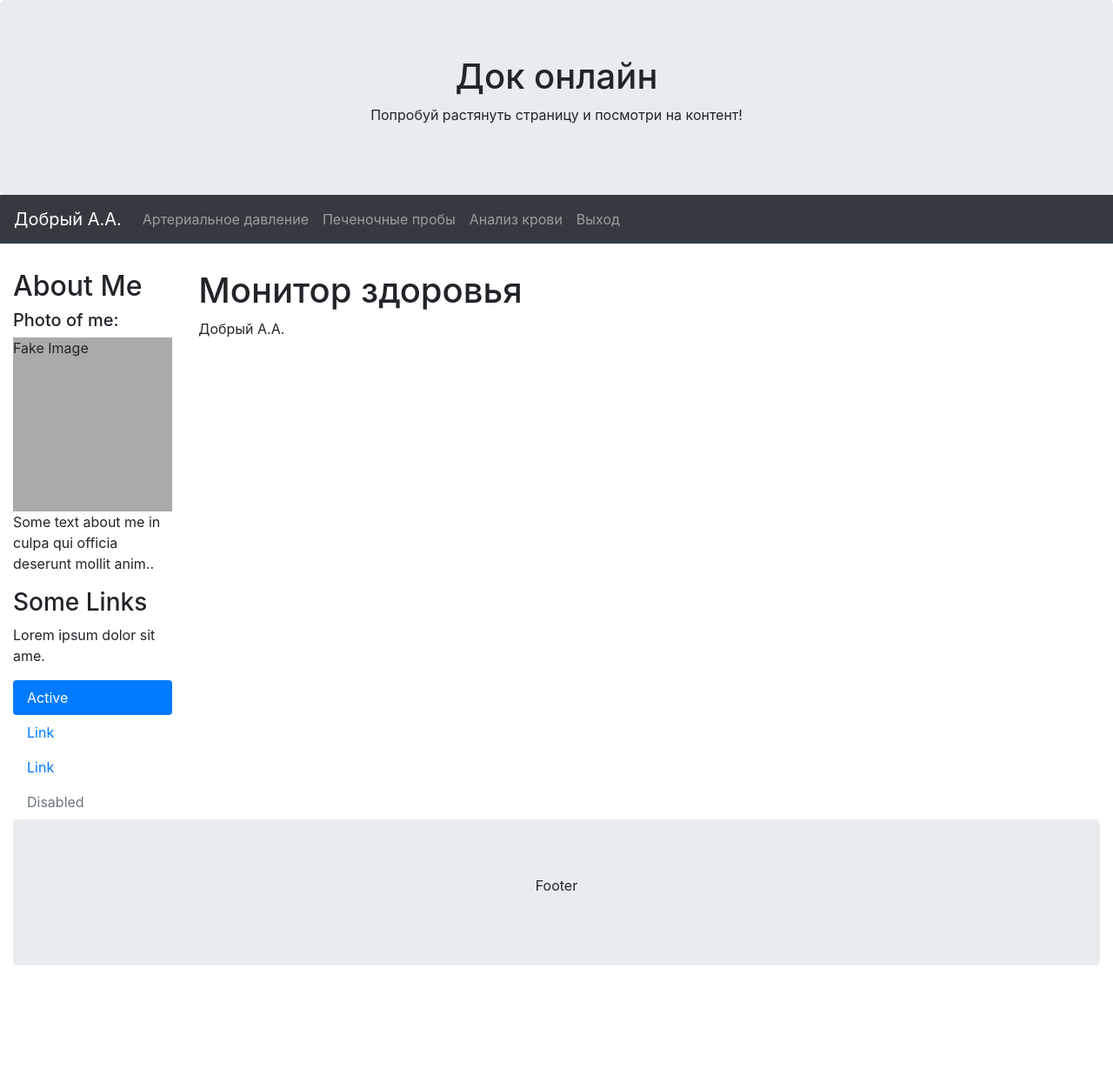
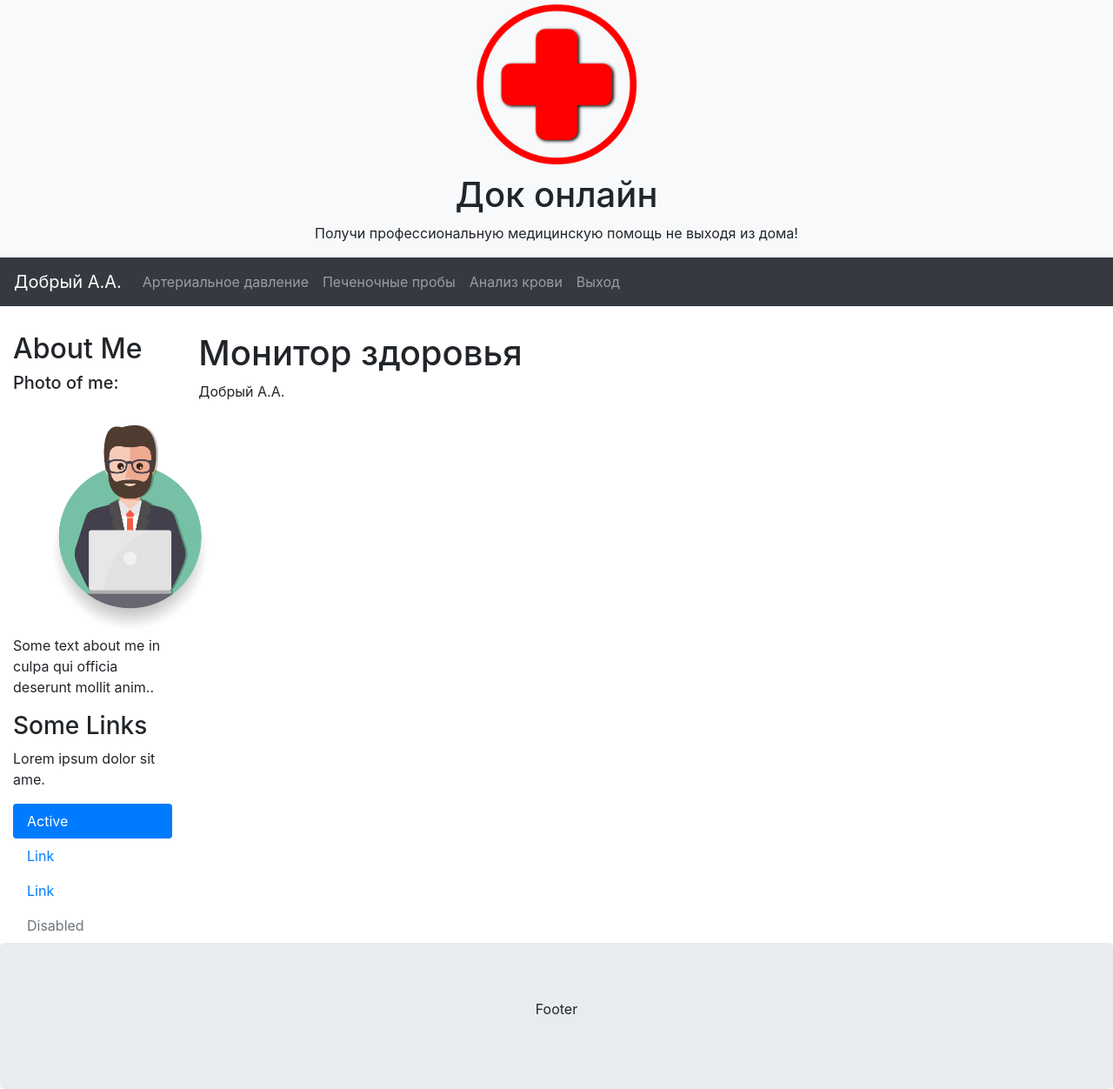
Before and after one commit to obver170/health, a Django app: page /monitor/ in a window 1280 px wide. Shown: the whole page at 87% size. Before the commit the page ends 1110 px from the top, so only its background shows below. Run offline with Django 3.2, Linux system fonts and the light colour scheme; a user stored in the database is signed in; data comes from the database, SQL or seed files in the repository; both versions use the stored data as it was after the commit; some libraries are stand-ins or nearby versions.

Commit message:
Дизайн шапки

```diff
--- a/account/models.py
+++ b/account/models.py
@@ -16,6 +16,7 @@ class Person(models.Model):
     number = models.CharField(max_length=12, verbose_name="Номер телефона")
     sex = models.CharField(max_length=7, choices=SEX_LIST, verbose_name="Пол")
     dob = models.DateField(verbose_name="Дата рождения")
+    photo = models.ImageField(upload_to='users/%Y/%m/%d', blank=True)
 
     user = models.OneToOneField(settings.AUTH_USER_MODEL, on_delete=models.CASCADE)
 
--- a/health/settings.py
+++ b/health/settings.py
@@ -125,3 +125,6 @@ STATIC_URL = '/static/'
 LOGIN_URL = 'account:login'
 LOGOUT_REDIRECT_URL = 'account:login'
 LOGIN_REDIRECT_URL = 'monitor:index'
+
+MEDIA_URL = '/media/'
+MEDIA_ROOT = os.path.join(BASE_DIR, 'media/')
--- a/health/urls.py
+++ b/health/urls.py
@@ -15,6 +15,8 @@ Including another URLconf
 """
 from django.contrib import admin
 from django.urls import path, include
+from django.conf import settings
+from django.conf.urls.static import static
 
 
 urlpatterns = [
@@ -23,3 +25,6 @@ urlpatterns = [
     path('monitor/', include('monitor.urls', namespace='monitor')),
 
 ]
+
+if settings.DEBUG:
+    urlpatterns += static(settings.MEDIA_URL, document_root=settings.MEDIA_ROOT)
--- a/monitor/templates/monitor/account.html
+++ b/monitor/templates/monitor/account.html
@@ -0,0 +1,32 @@
+{% extends './base.html' %}
+{% load bootstrap4 %}
+
+{% block account %}
+
+<div class="col-sm-2">
+    <h2>About Me</h2>
+    <h5>Photo of me:</h5>
+    <div> <img src="{{person.photo.url}}" alt="Картинка" width="270" height="270"></div>
+    <p>Some text about me in culpa qui officia deserunt mollit anim..</p>
+    <h3>Some Links</h3>
+    <p>Lorem ipsum dolor sit ame.</p>
+    <ul class="nav nav-pills flex-column">
+        <li class="nav-item">
+            <a class="nav-link active" href="#">Active</a>
+        </li>
+        <li class="nav-item">
+            <a class="nav-link" href="#">Link</a>
+        </li>
+        <li class="nav-item">
+            <a class="nav-link" href="#">Link</a>
+        </li>
+        <li class="nav-item">
+            <a class="nav-link disabled" href="#">Disabled</a>
+        </li>
+    </ul>
+    <hr class="d-sm-none">
+</div> <div class="col-sm-10">
+    {% block content %} {% endblock %}
+</div>
+
+{% endblock %}
--- a/monitor/templates/monitor/base.html
+++ b/monitor/templates/monitor/base.html
@@ -9,18 +9,19 @@
         <meta name="viewport" content="width=device-width, initial-scale=1">
         {% bootstrap_css %}
         {% bootstrap_javascript jquery='full' %}
-        <style>
-          .fakeimg {
-            height: 200px;
-            background: #aaa;
-          }
-        </style>
+
     </head>
     <body>
 
-        <div class="jumbotron text-center" style="margin-bottom:0">
-            <h1>Док онлайн</h1>
-            <p>Попробуй растянуть страницу и посмотри на контент!</p>
+
+        <div class="row bg-light text-dar" style="margin-bottom:0; text-align: center;">
+            <div class="col-sm-12">
+                <img src="{% static 'monitor/krest.png' %}" alt="Логотип" width="200" height="200">
+            </div>
+            <div class="col-sm-12">
+                <h1>Док онлайн</h1>
+                <p>Получи профессиональную медицинскую помощь не выходя из дома!</p>
+            </div>
         </div>
 
         <nav class="navbar navbar-expand-sm bg-dark navbar-dark">
@@ -48,49 +49,11 @@
 
         <div class="container-fluid" style="margin-top:30px">
             <div class="row">
-                <div class="col-sm-2">
-                    <h2>About Me</h2>
-                    <h5>Photo of me:</h5>
-                    <div class="fakeimg">Fake Image</div>
-                    <p>Some text about me in culpa qui officia deserunt mollit anim..</p>
-                    <h3>Some Links</h3>
-                    <p>Lorem ipsum dolor sit ame.</p>
-                    <ul class="nav nav-pills flex-column">
-                        <li class="nav-item">
-                            <a class="nav-link active" href="#">Active</a>
-                        </li>
-                        <li class="nav-item">
-                            <a class="nav-link" href="#">Link</a>
-                        </li>
-                        <li class="nav-item">
-                            <a class="nav-link" href="#">Link</a>
-                        </li>
-                        <li class="nav-item">
-                            <a class="nav-link disabled" href="#">Disabled</a>
-                        </li>
-                    </ul>
-                    <hr class="d-sm-none">
-                </div>
-                <div class="col-sm-10">
-                    {% block content %} {% endblock %}
-                </div>
+                {% block account %} {% endblock %}
+
             </div>
-<!--        <div class="col-sm-8">-->
-<!--          <h2>TITLE HEADING</h2>-->
-<!--          <h5>Title description, Dec 7, 2017</h5>-->
-<!--          <div class="fakeimg">Fake Image</div>-->
-<!--          <p>Some text..</p>-->
-<!--          <p>Sunt in culpa qui officia deserunt mollit anim id est laborum consectetur adipiscing elit, sed do eiusmod tempor incididunt ut labore et dolore magna aliqua. Ut enim ad minim veniam, quis nostrud exercitation ullamco.</p>-->
-<!--          <br>-->
-<!--          <h2>TITLE HEADING</h2>-->
-<!--          <h5>Title description, Sep 2, 2017</h5>-->
-<!--          <div class="fakeimg">Fake Image</div>-->
-<!--          <p>Some text..</p>-->
-<!--          <p>Sunt in culpa qui officia deserunt mollit anim id est laborum consectetur adipiscing elit, sed do eiusmod tempor incididunt ut labore et dolore magna aliqua. Ut enim ad minim veniam, quis nostrud exercitation ullamco.</p>-->
-<!--        </div>-->
-<!--      </div>-->
-<!--    </div>-->
 
+    </div>
         <div class="jumbotron text-center" style="margin-bottom:0">
       <p>Footer</p>
     </div>
--- a/monitor/templates/monitor/bp.html
+++ b/monitor/templates/monitor/bp.html
@@ -1,4 +1,4 @@
-{% extends './base.html' %}
+{% extends './account.html' %}
 
 {% load bootstrap4 %}
 
--- a/monitor/templates/monitor/index.html
+++ b/monitor/templates/monitor/index.html
@@ -1,11 +1,15 @@
-{% extends './base.html' %}
-
+{% extends './account.html' %}
 {% load bootstrap4 %}
 
+
 {% block title %} Монитор здоровья {% endblock %}
+
+
 
 {% block content %}
     <h1>Монитор здоровья</h1>
     <p> {{person}} </p>
 
+
+
 {% endblock %}
--- a/monitor/views.py
+++ b/monitor/views.py
@@ -19,7 +19,7 @@ from datetime import date
 def index(request):
     person = Person.objects.get(user=request.user)
     context = {
-        'person': person
+        'person': person,
     }
     return render(request, 'monitor/index.html', context)
 
@@ -27,13 +27,11 @@ def index(request):
 @login_required
 def bp(request):
     person = Person.objects.get(user=request.user)
-    name = person.name
-    sex = person.sex
+
+    # Получаю текущий возраст в int
     today = date.today()
     dob = person.dob
-    # Получаю текущий возраст в int
     age = today.year - dob.year
-
 
     if request.method == "POST":
         form = ArterialForm(request.POST)
@@ -42,8 +40,8 @@ def bp(request):
             arterial = form.save(commit=False)
 
             arterial.person = request.user
-            arterial.name = name
-            arterial.sex = sex
+            arterial.name = person.name
+            arterial.sex = person.sex
             arterial.age = age
             a = ArterialCheck()
 
```
Also changed, not shown: __init__.py (added), account/migrations/0002_person_photo.py (added), db.sqlite3, media/users/2020/06/28/admin.png (added), media/users/2020/06/28/lenin.png (added), media/users/2020/06/28/stalin.png (added), monitor/static/monitor/krest.png (added).
